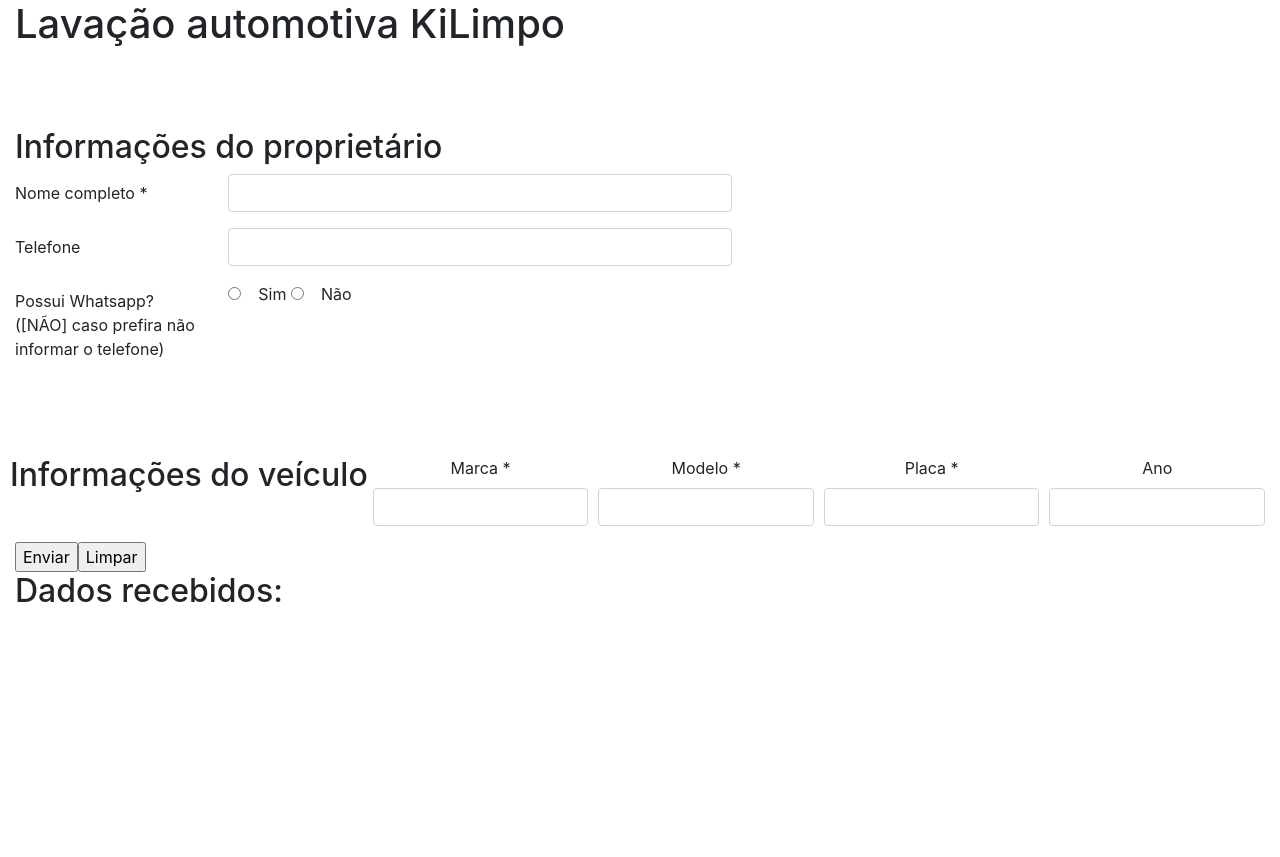
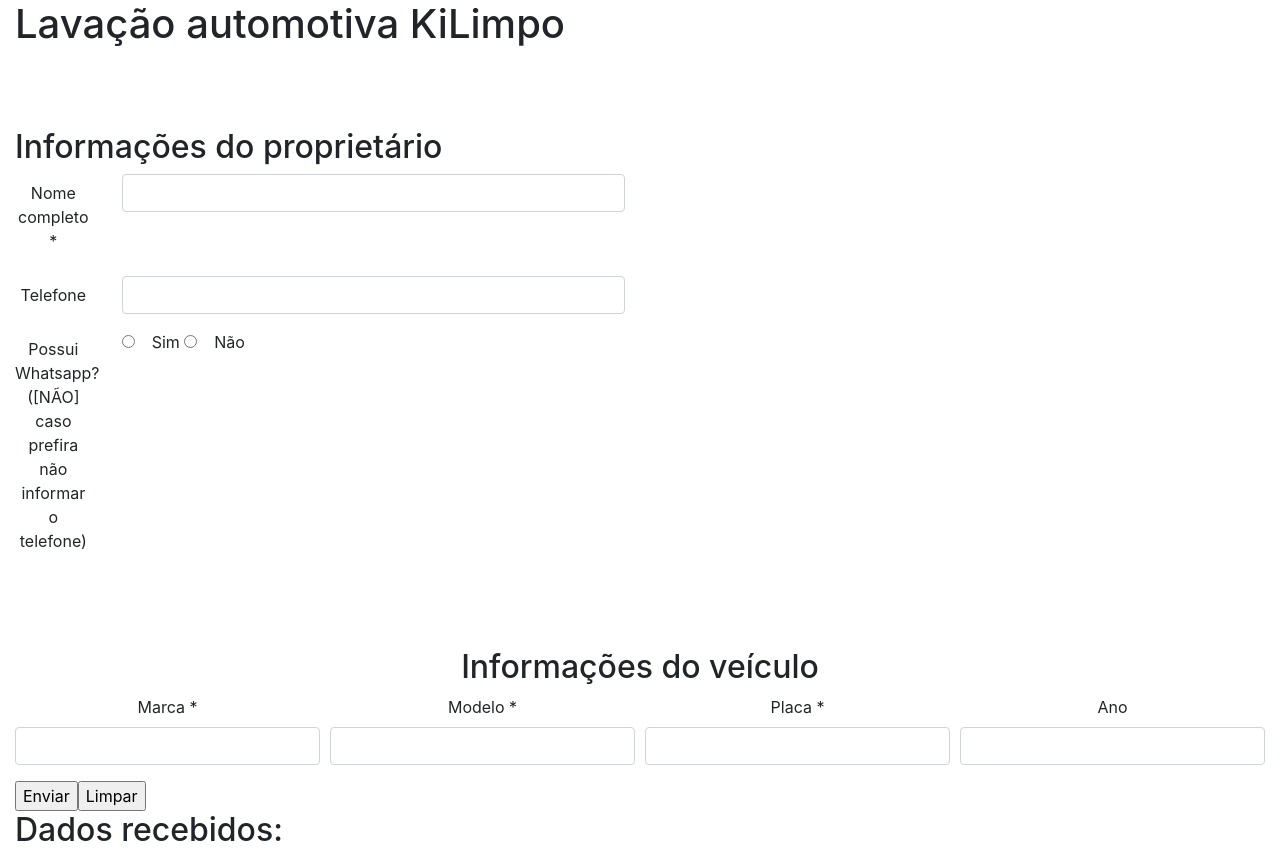
Before and after one commit to Oivasmf/Kilimpo-frontend, a React (Create React App) app: page / in a window 1280 px wide. Before the commit the page ends 800 px from the top, so only its background shows below. Built offline with nearby package versions, Linux system fonts and the light colour scheme.

Commit message:
Update form-kilimpo.js

```diff
--- a/src/components/form-kilimpo.js
+++ b/src/components/form-kilimpo.js
@@ -174,8 +174,8 @@ export default class FormKilimpo extends Component {
                     Informações do proprietário
                 </h2>
                     <Form onSubmit={this.onSubmit}>
-  <Form.Group as={Row}>
-    <Form.Label column sm={2}>
+  <Form.Group as={Row} className="text-center">
+    <Form.Label column sm={1}>
       Nome completo *
     </Form.Label>
     <Col sm={5}>
@@ -183,8 +183,8 @@ export default class FormKilimpo extends Component {
     </Col>
   </Form.Group>
 
-  <Form.Group as={Row}>
-    <Form.Label column sm={2}>
+  <Form.Group as={Row} className="text-center">
+    <Form.Label column sm={1}>
       Telefone
     </Form.Label>
     <Col sm={5}>
@@ -194,7 +194,7 @@ export default class FormKilimpo extends Component {
 
   <fieldset>
     <Form.Group as={Row}>
-        <Form.Label as="legend" column sm={2}>
+        <Form.Label as="legend" column sm={1} className="text-center">
             Possui Whatsapp? ([NÃO] caso prefira não informar o telefone)
         </Form.Label>
         <Col>
@@ -217,11 +217,10 @@ export default class FormKilimpo extends Component {
   <br />
   <br />
   <br />
-  <Form.Row className="text-center">
-                <h2>
+                <h2 className="text-center">
                     Informações do veículo
                 </h2>
-                <br />
+  <Form.Row className="text-center">
         <Form.Group as={Col}>
             <Form.Label>
             Marca *
```
